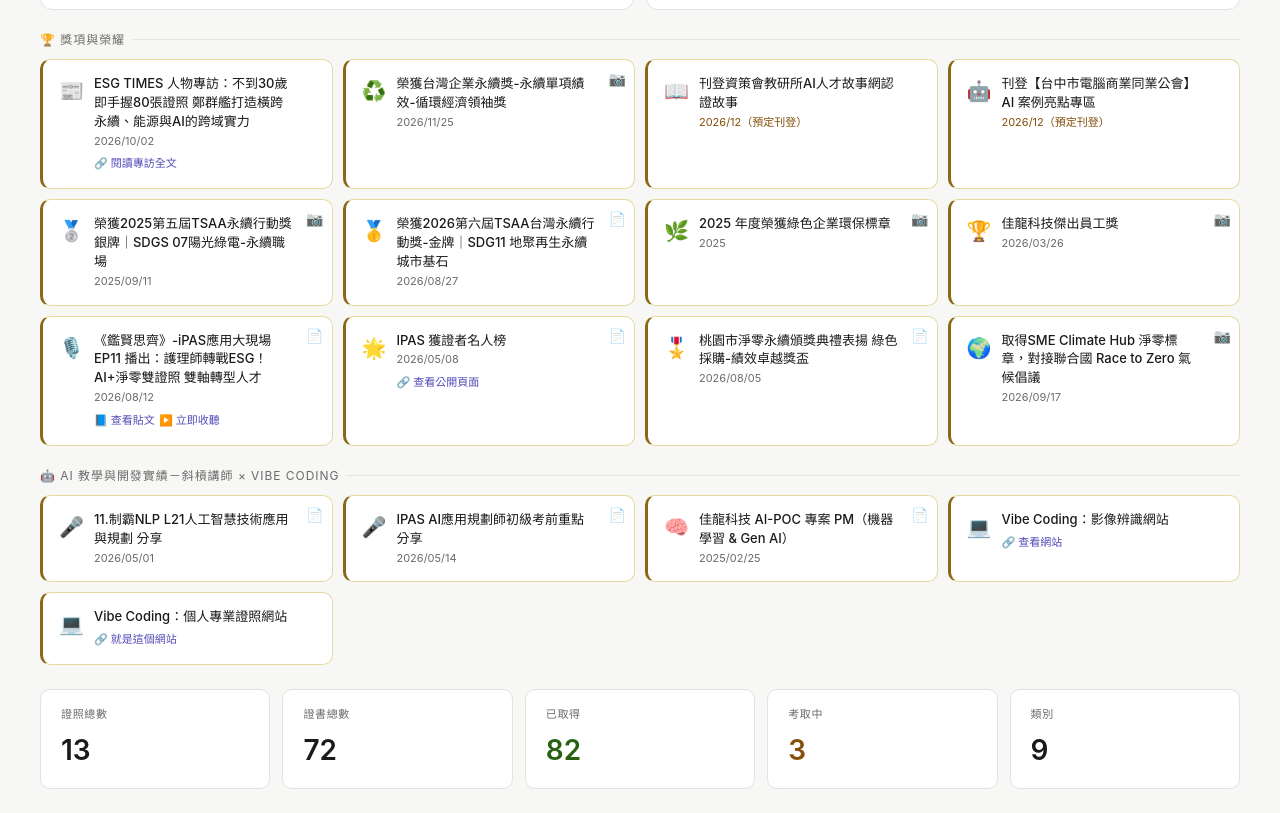
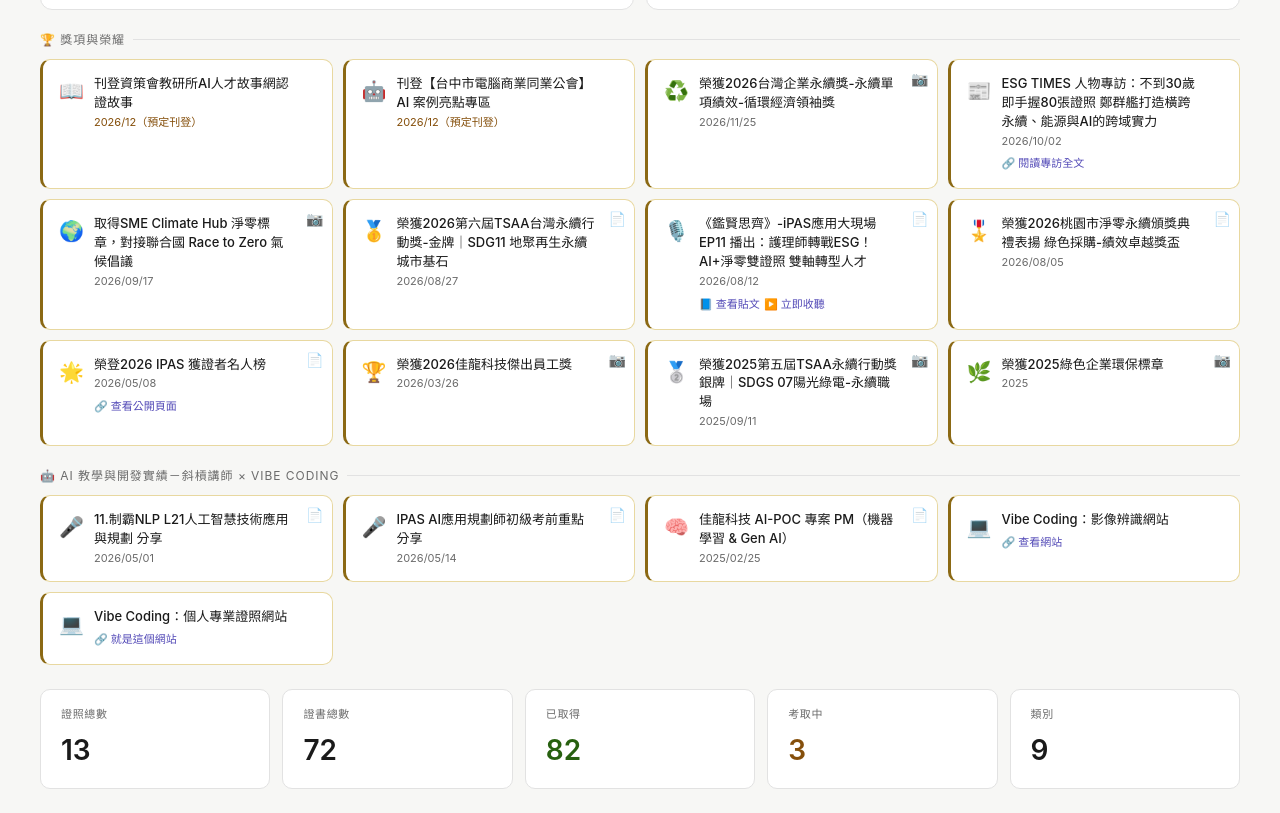
Before and after one commit to Developer0407-star/cert-dashboard, a plain HTML site: page index.html in a window 1280 px wide. Shown: the part 1080-1893 px from the top of the page. Drawn offline with nearby package versions, Linux system fonts and the light colour scheme.

Commit message:
Awards: rename cards to '榮獲{year}…' format and sort newest-first (per Addy)
Co-Authored-By: Claude Sonnet 5.5 <noreply@anthropic.com>

```diff
--- a/index.html
+++ b/index.html
@@ -734,6 +734,28 @@
 <div class="awards-wrap">
   <div class="awards-section-title">🏆 獎項與榮耀</div>
   <div class="awards-grid" id="awards-grid">
+    <div class="award-card" data-name="刊登資策會教研所AI人才故事網認證故事" data-date="2026/12">
+      <div class="award-icon">📖</div>
+      <div>
+        <div class="award-name">刊登資策會教研所AI人才故事網認證故事</div>
+        <div class="award-date" style="color:#854F0B">2026/12（預定刊登）</div>
+      </div>
+    </div>
+    <div class="award-card" data-name="刊登【台中市電腦商業同業公會】AI 案例亮點專區" data-date="2026/12">
+      <div class="award-icon">🤖</div>
+      <div>
+        <div class="award-name">刊登【台中市電腦商業同業公會】AI 案例亮點專區</div>
+        <div class="award-date" style="color:#854F0B">2026/12（預定刊登）</div>
+      </div>
+    </div>
+    <div class="award-card has-img" data-img="https://drive.google.com/thumbnail?id=12Aj3LXcaAH1Vhy8ajpBBWRCLXZr0lrRc&sz=w1200" data-name="榮獲2026台灣企業永續獎-永續單項績效-循環經濟領袖獎" data-date="2026/11/25">
+      <div class="award-icon">♻️</div>
+      <div>
+        <div class="award-name">榮獲2026台灣企業永續獎-永續單項績效-循環經濟領袖獎</div>
+        <div class="award-date">2026/11/25</div>
+      </div>
+      <span class="award-file-badge">📷</span>
+    </div>
     <div class="award-card" data-name="ESG TIMES 人物專訪：不到30歲即手握80張證照 鄭群艦打造橫跨永續、能源與AI的跨域實力" data-date="2026/10/02">
       <div class="award-icon">📰</div>
       <div>
@@ -742,33 +764,11 @@
         <a class="award-ext-link" href="https://esgtimes.com.tw/24695-2/" target="_blank" onclick="event.stopPropagation()">🔗 閱讀專訪全文</a>
       </div>
     </div>
-    <div class="award-card has-img" data-img="https://drive.google.com/thumbnail?id=12Aj3LXcaAH1Vhy8ajpBBWRCLXZr0lrRc&sz=w1200" data-name="榮獲台灣企業永續獎-永續單項績效-循環經濟領袖獎" data-date="2026/11/25">
-      <div class="award-icon">♻️</div>
-      <div>
-        <div class="award-name">榮獲台灣企業永續獎-永續單項績效-循環經濟領袖獎</div>
-        <div class="award-date">2026/11/25</div>
-      </div>
-      <span class="award-file-badge">📷</span>
-    </div>
-    <div class="award-card" data-name="刊登資策會教研所AI人才故事網認證故事" data-date="2026/12">
-      <div class="award-icon">📖</div>
-      <div>
-        <div class="award-name">刊登資策會教研所AI人才故事網認證故事</div>
-        <div class="award-date" style="color:#854F0B">2026/12（預定刊登）</div>
-      </div>
-    </div>
-    <div class="award-card" data-name="刊登【台中市電腦商業同業公會】AI 案例亮點專區" data-date="2026/12">
-      <div class="award-icon">🤖</div>
-      <div>
-        <div class="award-name">刊登【台中市電腦商業同業公會】AI 案例亮點專區</div>
-        <div class="award-date" style="color:#854F0B">2026/12（預定刊登）</div>
-      </div>
-    </div>
-    <div class="award-card has-img" data-img="https://drive.google.com/thumbnail?id=1q5MdQZVMLwQ9mkmqNHdu0hzF3AatGdu2&sz=w1200" data-name="榮獲2025第五屆TSAA永續行動獎銀牌｜SDGS 07陽光綠電-永續職場" data-date="2025/09/11">
-      <div class="award-icon">🥈</div>
-      <div>
-        <div class="award-name">榮獲2025第五屆TSAA永續行動獎銀牌｜SDGS 07陽光綠電-永續職場</div>
-        <div class="award-date">2025/09/11</div>
+    <div class="award-card has-img" data-img="https://drive.google.com/thumbnail?id=1ItB_fBUFHhFFyuE-_PmK4sNDnDOFjeRs&sz=w1200" data-name="取得SME Climate Hub 淨零標章，對接聯合國 Race to Zero 氣候倡議" data-date="2026/09/17">
+      <div class="award-icon">🌍</div>
+      <div>
+        <div class="award-name">取得SME Climate Hub 淨零標章，對接聯合國 Race to Zero 氣候倡議</div>
+        <div class="award-date">2026/09/17</div>
       </div>
       <span class="award-file-badge">📷</span>
     </div>
@@ -779,22 +779,6 @@
         <div class="award-date">2026/08/27</div>
       </div>
       <span class="award-file-badge">📄</span>
-    </div>
-    <div class="award-card has-img" data-img="https://drive.google.com/thumbnail?id=1elV951M4Dx46mzUdYUQ2FPNTWV1Te1-I&sz=w1200" data-name="2025 綠色企業環保標章" data-date="2025">
-      <div class="award-icon">🌿</div>
-      <div>
-        <div class="award-name">2025 年度榮獲綠色企業環保標章</div>
-        <div class="award-date">2025</div>
-      </div>
-      <span class="award-file-badge">📷</span>
-    </div>
-    <div class="award-card has-img" data-img="https://drive.google.com/thumbnail?id=1MIRwY1kWL4eToz2TJXc-4SD3hg6t3z-j&sz=w1200" data-name="佳龍科技傑出員工獎" data-date="2026/03/26">
-      <div class="award-icon">🏆</div>
-      <div>
-        <div class="award-name">佳龍科技傑出員工獎</div>
-        <div class="award-date">2026/03/26</div>
-      </div>
-      <span class="award-file-badge">📷</span>
     </div>
     <div class="award-card has-pdf" data-pdf="185g2xpVb3ML18s5Jyy4MALYL8Nom_1PG" data-name="《鑑賢思齊》-iPAS應用大現場 EP11 播出：護理師轉戰ESG！AI+淨零雙證照 雙軸轉型人才" data-date="2026/08/12">
       <div class="award-icon">🎙️</div>
@@ -806,28 +790,44 @@
       </div>
       <span class="award-file-badge">📄</span>
     </div>
-    <div class="award-card has-pdf" data-pdf="1je3wNJS0ayC16Row2uA5XUQjFAEDnpQq" data-name="IPAS 獲證者名人榜" data-date="2026/05/08">
+    <div class="award-card has-pdf" data-pdf="1k0ESg7bJP2yX6_LWf8aImByzDSI1QSa0" data-name="榮獲2026桃園市淨零永續頒獎典禮表揚 綠色採購-績效卓越獎盃" data-date="2026/08/05">
+      <div class="award-icon">🎖️</div>
+      <div>
+        <div class="award-name">榮獲2026桃園市淨零永續頒獎典禮表揚 綠色採購-績效卓越獎盃</div>
+        <div class="award-date">2026/08/05</div>
+      </div>
+      <span class="award-file-badge">📄</span>
+    </div>
+    <div class="award-card has-pdf" data-pdf="1je3wNJS0ayC16Row2uA5XUQjFAEDnpQq" data-name="榮登2026 IPAS 獲證者名人榜" data-date="2026/05/08">
       <div class="award-icon">🌟</div>
       <div>
-        <div class="award-name">IPAS 獲證者名人榜</div>
+        <div class="award-name">榮登2026 IPAS 獲證者名人榜</div>
         <div class="award-date">2026/05/08</div>
         <a class="award-ext-link" href="https://ipd.nat.gov.tw/ipas/elite-story-museum/certified-talent/11ceecde72d54e3899a822e0666c78d3" target="_blank" onclick="event.stopPropagation()">🔗 查看公開頁面</a>
       </div>
       <span class="award-file-badge">📄</span>
     </div>
-    <div class="award-card has-pdf" data-pdf="1k0ESg7bJP2yX6_LWf8aImByzDSI1QSa0" data-name="桃園市淨零永續頒獎典禮表揚 綠色採購-績效卓越獎盃" data-date="2026/08/05">
-      <div class="award-icon">🎖️</div>
-      <div>
-        <div class="award-name">桃園市淨零永續頒獎典禮表揚 綠色採購-績效卓越獎盃</div>
-        <div class="award-date">2026/08/05</div>
-      </div>
-      <span class="award-file-badge">📄</span>
-    </div>
-    <div class="award-card has-img" data-img="https://drive.google.com/thumbnail?id=1ItB_fBUFHhFFyuE-_PmK4sNDnDOFjeRs&sz=w1200" data-name="取得SME Climate Hub 淨零標章，對接聯合國 Race to Zero 氣候倡議" data-date="2026/09/17">
-      <div class="award-icon">🌍</div>
-      <div>
-        <div class="award-name">取得SME Climate Hub 淨零標章，對接聯合國 Race to Zero 氣候倡議</div>
-        <div class="award-date">2026/09/17</div>
+    <div class="award-card has-img" data-img="https://drive.google.com/thumbnail?id=1MIRwY1kWL4eToz2TJXc-4SD3hg6t3z-j&sz=w1200" data-name="榮獲2026佳龍科技傑出員工獎" data-date="2026/03/26">
+      <div class="award-icon">🏆</div>
+      <div>
+        <div class="award-name">榮獲2026佳龍科技傑出員工獎</div>
+        <div class="award-date">2026/03/26</div>
+      </div>
+      <span class="award-file-badge">📷</span>
+    </div>
+    <div class="award-card has-img" data-img="https://drive.google.com/thumbnail?id=1q5MdQZVMLwQ9mkmqNHdu0hzF3AatGdu2&sz=w1200" data-name="榮獲2025第五屆TSAA永續行動獎銀牌｜SDGS 07陽光綠電-永續職場" data-date="2025/09/11">
+      <div class="award-icon">🥈</div>
+      <div>
+        <div class="award-name">榮獲2025第五屆TSAA永續行動獎銀牌｜SDGS 07陽光綠電-永續職場</div>
+        <div class="award-date">2025/09/11</div>
+      </div>
+      <span class="award-file-badge">📷</span>
+    </div>
+    <div class="award-card has-img" data-img="https://drive.google.com/thumbnail?id=1elV951M4Dx46mzUdYUQ2FPNTWV1Te1-I&sz=w1200" data-name="榮獲2025綠色企業環保標章" data-date="2025">
+      <div class="award-icon">🌿</div>
+      <div>
+        <div class="award-name">榮獲2025綠色企業環保標章</div>
+        <div class="award-date">2025</div>
       </div>
       <span class="award-file-badge">📷</span>
     </div>
```
